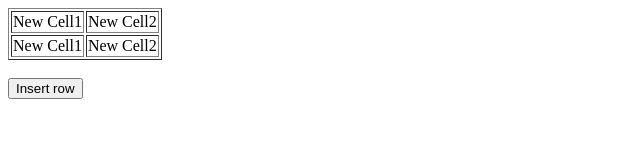
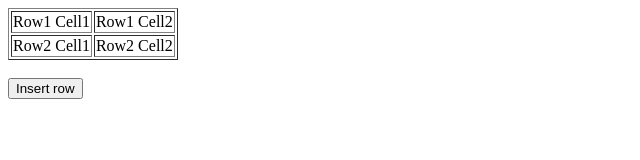
Before and after one commit to acciojob/create-table-1-Shiva-Prasad83, a website: page main.html in a window 1280 px wide. Shown: the whole page, without its empty margins (0-640 px from the left). Drawn offline with Linux system fonts and the light colour scheme.

Commit message:
created a submission

```diff
--- a/main.html
+++ b/main.html
@@ -10,10 +10,10 @@
 
 <body>
 	<table id="sampleTable" border="1">
-		<tr><td>New Cell1</td>
-		<td>New Cell2</td></tr>
-		<tr><td>New Cell1</td>
-		<td>New Cell2</td></tr>
+		<tr><td>Row1 Cell1</td>
+		<td>Row1 Cell2</td></tr>
+		<tr><td>Row2 Cell1</td>
+		<td>Row2 Cell2</td></tr>
 	</table><br>
 
 	<input type="button" onclick="insert_Row()" value="Insert row">
--- a/script.js
+++ b/script.js
@@ -1,5 +1,4 @@
 const table=document.getElementById("sampleTable");
-console.log(table.childNodes[1].childNodes[0]);
 function insert_Row() {
   const tr=document.createElement("tr");
 	const td1=document.createElement("td");
```
